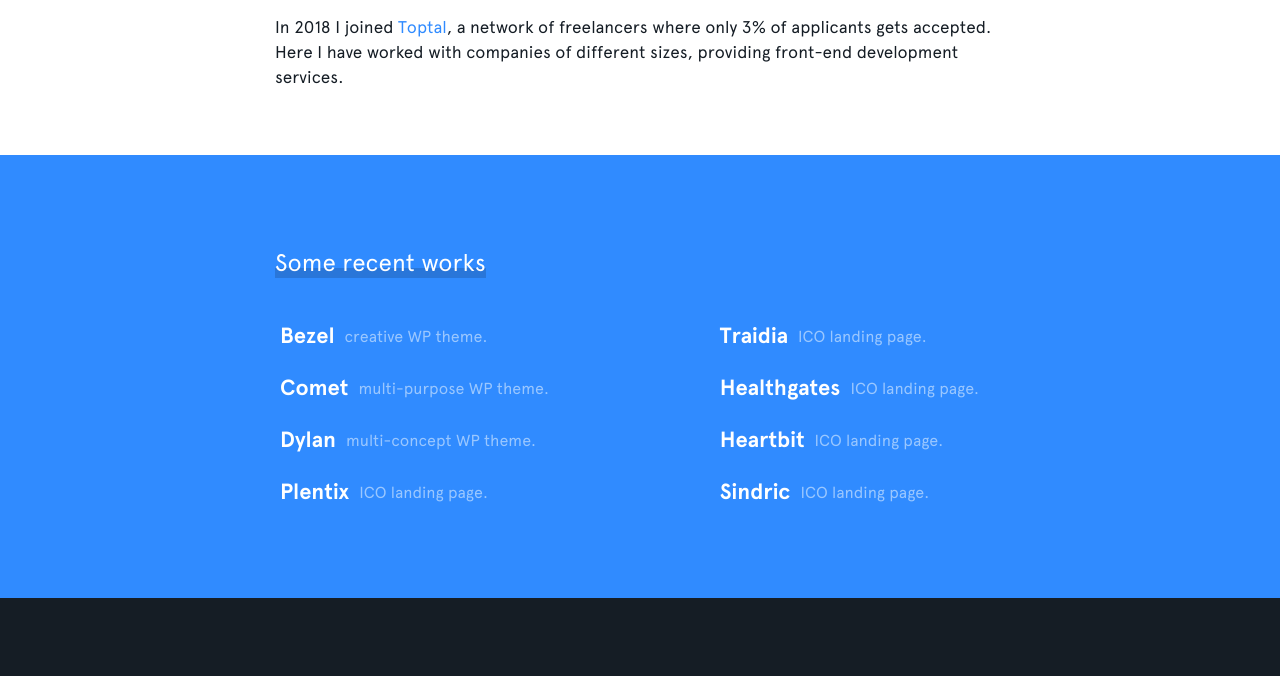
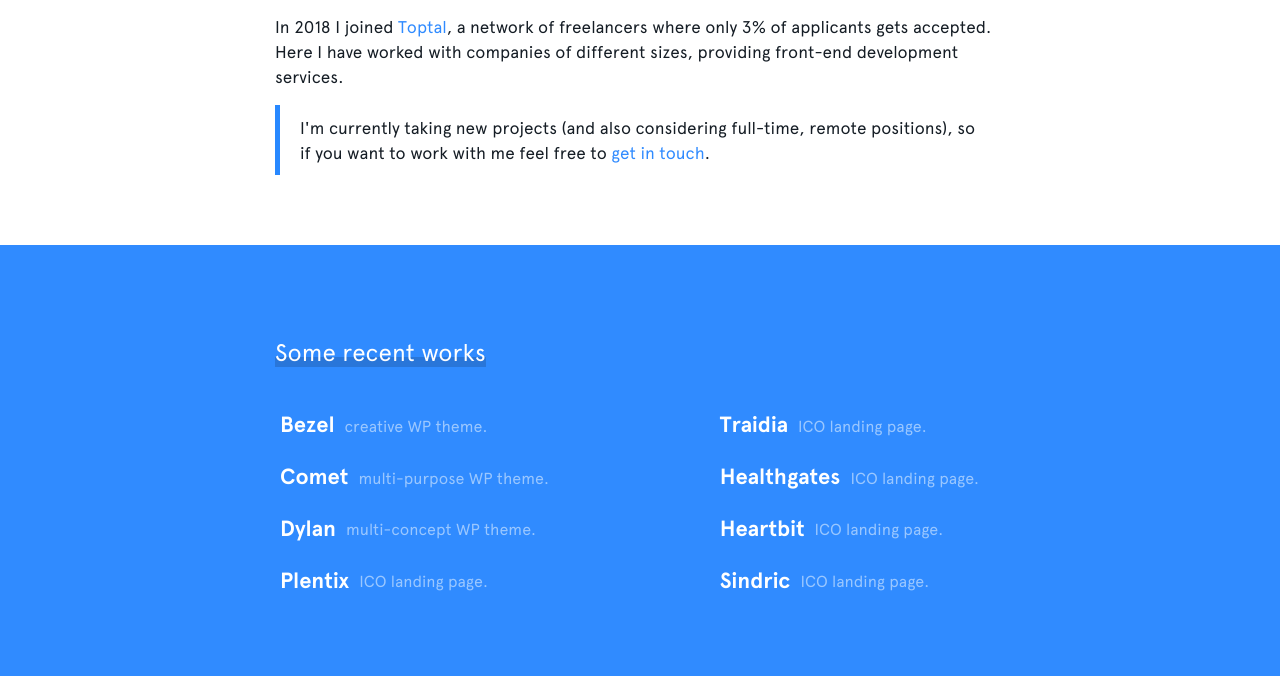
Before and after one commit to carmelopullara/personal-website, a Gatsby site: page / in a window 1280 px wide. Shown: the part 1126-1802 px from the top of the page. Built offline with nearby package versions, Linux system fonts and the light colour scheme; Gatsby itself is replaced by a stand-in of ours.

Commit message:
Add contact to about section

```diff
--- a/src/components/About.js
+++ b/src/components/About.js
@@ -1,9 +1,6 @@
 import React from 'react';
 import {
-  AboutSection,
-  Container,
-  StyledLink,
-  Heading,
+  AboutSection, Container, StyledLink, Heading, Block,
 } from '../styled';
 
 const About = () => (
@@ -52,6 +49,17 @@ const About = () => (
         , a network of freelancers where only 3% of applicants gets accepted. Here I have worked
         with companies of different sizes, providing front-end development services.
       </p>
+      <Block>
+        <p>
+          I&apos;m currently taking new projects (and also considering full-time, remote positions),
+          so if you want to work with me feel free to
+          {' '}
+          <a href="mailto:carmelo@pullara.me" target="_blank" rel="noopener noreferrer">
+            get in touch
+          </a>
+          .
+        </p>
+      </Block>
     </Container>
   </AboutSection>
 );
--- a/src/styled/index.js
+++ b/src/styled/index.js
@@ -243,6 +243,16 @@ export const StyledLink = styled.a`
   }
 `;
 
+export const Block = styled.blockquote`
+  padding: 10px 20px;
+  margin: 0 0 20px;
+  font-size: 17.5px;
+  border-left: 5px solid #2888ff;
+  p{
+    margin: 0;
+  }
+`;
+
 export const Table = styled.div`
   display: flex;
   justify-content: space-between;
```
